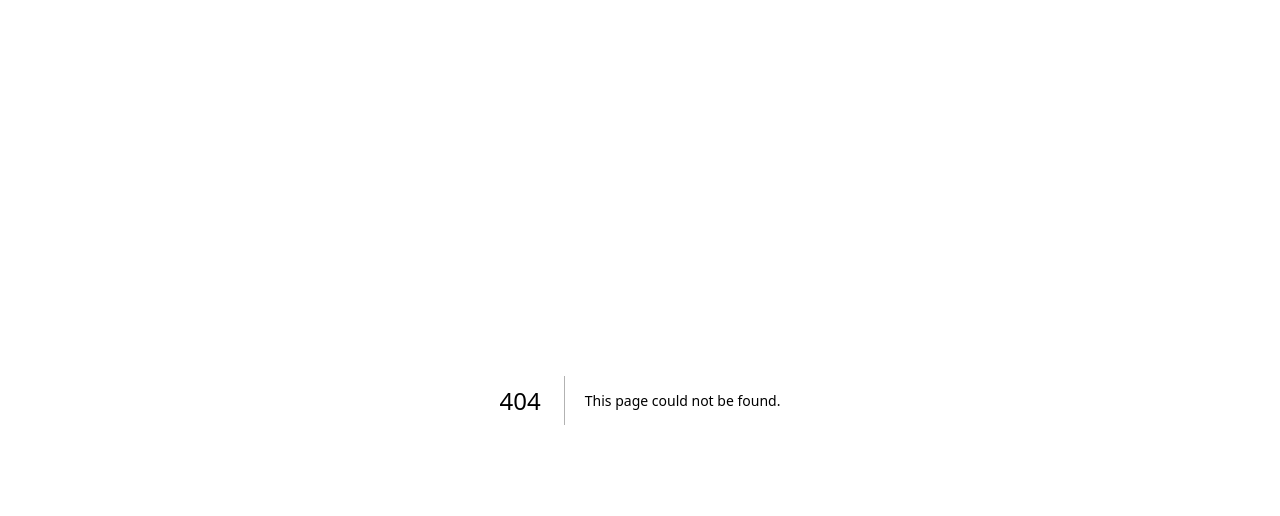
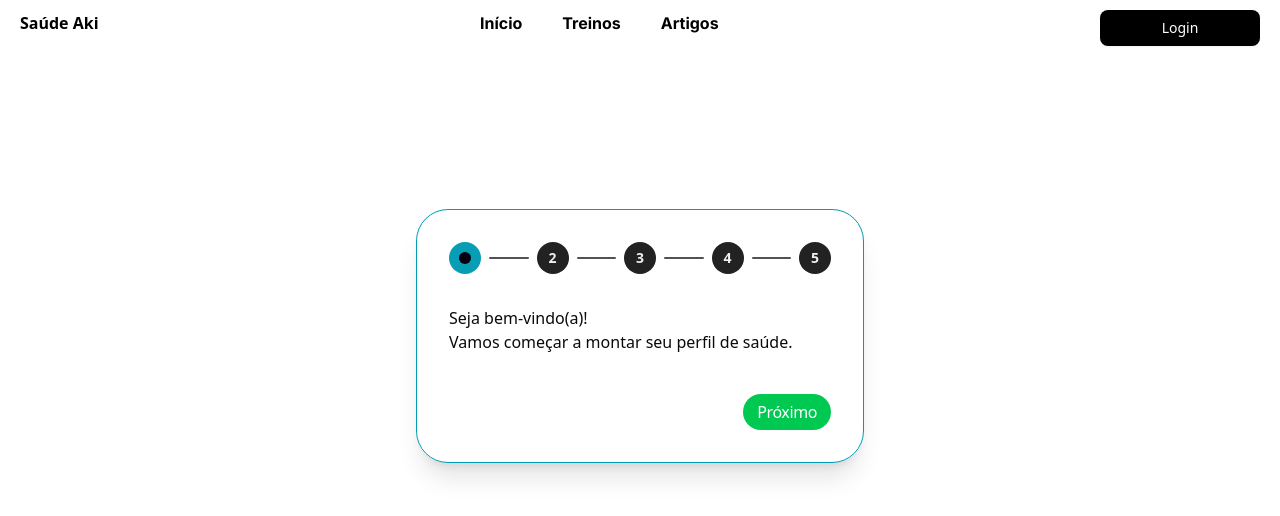
Before and after one commit to LaddyMih/SaudeAki, a Next.js app: page /login in a window 1280 px wide. Before the commit this address had no page. Shown: the top 516 px of the page. Built offline with nearby package versions, Linux system fonts and the light colour scheme.

Commit message:
fix:adicionando o imc no stepper

```diff
--- /dev/null
+++ b/app/login/page.tsx
@@ -0,0 +1,15 @@
+import Navbar from "@/components/navbar";
+import StepperForm from "@/components/Stepper/StepperForm";
+
+
+
+export default function LoginPage() {
+  return (
+    <div>
+      <Navbar />
+      <div className="p-8">
+        <StepperForm/>
+      </div>
+    </div>
+  );
+}
--- a/app/page.tsx
+++ b/app/page.tsx
@@ -1,45 +1,13 @@
-"use client"
+"use client";
 
-import Navbar from '@/components/navbar';
-import Stepper, { Step } from '@/components/Stepper/Stepper';
-import { useState } from 'react';
-export default function Page (
+import Navbar from "@/components/navbar";
+import HeroSection from "@/components/HeroSection";
 
-)
-{
-    const [name, setName] = useState(""); // <-- adicionando estado
-    return (
-      <div>
-      <Navbar/>
-
-            <Stepper
-  initialStep={1}
-  onStepChange={(step) => {
-    console.log(step);
-  }}
-  onFinalStepCompleted={() => console.log("All steps completed!")}
-  backButtonText="Previous"
-  nextButtonText="Next"
->
-  <Step>
-    <h2>Welcome to the React Bits stepper!</h2>
-    <p>Check out the next step!</p>
-  </Step>
-  <Step>
-    <h2>Step 2</h2>
-    <img style={{ height: '100px', width: '100%', objectFit: 'cover', objectPosition: 'center -70px', borderRadius: '15px', marginTop: '1em' }} src="https://www.purrfectcatgifts.co.uk/cdn/shop/collections/Funny_Cat_Cards_640x640.png?v=1663150894" />
-    <p>Custom step content!</p>
-  </Step>
-  <Step>
-    <h2>How about an input?</h2>
-    <input value={name} onChange={(e) => setName(e.target.value)} placeholder="Your name?" />
-  </Step>
-  <Step>
-    <h2>Final Step</h2>
-    <p>You made it!</p>
-  </Step>
-</Stepper>
-
-        </div>
-    )
+export default function Page() {
+  return (
+    <div>
+      <Navbar />
+      <HeroSection />
+    </div>
+  );
 }
--- /dev/null
+++ b/components/HeroSection.tsx
@@ -0,0 +1,12 @@
+export default function HeroSection() {
+  return (
+    <section className="flex flex-col items-center justify-center min-h-screen pt-[120px]">
+      <h1 className="text-4xl font-bold text-center mb-4">
+        Bem-vindo ao Saúde Aki
+      </h1>
+      <p className="text-lg text-gray-600 text-center max-w-2xl">
+        Aqui você encontra treinos, artigos e dicas para melhorar sua saúde.
+      </p>
+    </section>
+  );
+}
--- a/components/Stepper/Stepper.tsx
+++ b/components/Stepper/Stepper.tsx
@@ -88,7 +88,7 @@ export default function Stepper({
     >
       <div
         className={`mx-auto w-full max-w-md rounded-4xl shadow-xl ${stepCircleContainerClassName}`}
-        style={{ border: "1px solid #222" }}
+        style={{ border: "1px solid #009cb4ff" }}
       >
         <div
           className={`${stepContainerClassName} flex w-full items-center p-8`}
@@ -302,9 +302,9 @@ function StepIndicator({
     >
       <motion.div
         variants={{
-          inactive: { scale: 1, backgroundColor: "#222", color: "#a3a3a3" },
-          active: { scale: 1, backgroundColor: "#5227FF", color: "#5227FF" },
-          complete: { scale: 1, backgroundColor: "#5227FF", color: "#3b82f6" },
+          inactive: { scale: 1, backgroundColor: "#222", color: "#efededff" },
+          active: { scale: 1, backgroundColor: "#079eb5ff", color: "#5227FF" },
+          complete: { scale: 1, backgroundColor: "#07c1ddff", color: "#0882a0ff" },
         }}
         transition={{ duration: 0.3 }}
         className="flex h-8 w-8 items-center justify-center rounded-full font-semibold"
@@ -328,7 +328,7 @@ interface StepConnectorProps {
 function StepConnector({ isComplete }: StepConnectorProps) {
   const lineVariants: Variants = {
     incomplete: { width: 0, backgroundColor: "transparent" },
-    complete: { width: "100%", backgroundColor: "#5227FF" },
+    complete: { width: "100%", backgroundColor: "#8f93d1ff" },
   };
 
   return (
--- /dev/null
+++ b/components/Stepper/StepperForm.tsx
@@ -0,0 +1,87 @@
+"use client";
+
+import { useState } from "react";
+import Stepper, { Step } from "@/components/Stepper/Stepper";
+
+export default function StepperForm() {
+  const [name, setName] = useState("");
+  const [peso, setPeso] = useState("");
+  const [altura, setAltura] = useState("");
+
+  // Função para calcular o IMC
+  const calcularIMC = () => {
+    const pesoNum = parseFloat(peso);
+    const alturaNum = parseFloat(altura);
+    if (pesoNum > 0 && alturaNum > 0) {
+      return (pesoNum / (alturaNum * alturaNum)).toFixed(2);
+    }
+    return null;
+  };
+
+  const imc = calcularIMC();
+
+  return (
+    <Stepper
+      initialStep={1}
+      onStepChange={(step) => console.log("Step:", step)}
+      onFinalStepCompleted={() => console.log("Todos os passos concluídos!")}
+      backButtonText="Anterior"
+      nextButtonText="Próximo"
+    >
+      <Step>
+        <h2>Seja bem-vindo(a)!</h2>
+        <p>Vamos começar a montar seu perfil de saúde.</p>
+      </Step>
+
+      <Step>
+        <h2>Qual o seu nome?</h2>
+        <input
+          type="text"
+          value={name}
+          onChange={(e) => setName(e.target.value)}
+          placeholder="Digite seu nome"
+          className="border rounded px-2 py-1"
+        />
+      </Step>
+
+      <Step>
+        <h2>Qual o seu peso?</h2>
+        <div className="flex items-center gap-2">
+          <input
+            type="number"
+            value={peso}
+            onChange={(e) => setPeso(e.target.value)}
+            placeholder="Digite seu peso"
+            className="border rounded px-2 py-1 w-24"
+          />
+          <span>kg</span>
+        </div>
+      </Step>
+
+      <Step>
+        <h2>Qual a sua altura?</h2>
+        <div className="flex items-center gap-2">
+          <input
+            type="number"
+            step="0.01"
+            value={altura}
+            onChange={(e) => setAltura(e.target.value)}
+            placeholder="Digite sua altura"
+            className="border rounded px-2 py-1 w-24"
+          />
+          <span>m</span>
+        </div>
+      </Step>
+
+      <Step>
+        <h2>Pronto, {name}!</h2>
+        {imc ? (
+          <p>Seu IMC é <strong>{imc}</strong>.</p>
+        ) : (
+          <p>Por favor, preencha peso e altura válidos para calcular o IMC.</p>
+        )}
+        <p>Obrigado por completar seu perfil.</p>
+      </Step>
+    </Stepper>
+  );
+}
--- a/components/navbar.tsx
+++ b/components/navbar.tsx
@@ -10,7 +10,7 @@ export default function Navbar () {
       {/* Esquerda */}
       <div className="flex items-center">
         <Link
-          href="/"
+          href="/login"
           className="text-black text-center no-underline font-bold hover:text-slate-500 transition-colors duration-200 ease-in-out"
         >
           Saúde Aki
@@ -21,13 +21,14 @@ export default function Navbar () {
       <div className={cn(titleFont.className,"flex justify-center items-center gap-10")}>
 
         <Link href="/" className="text-black text-center no-underline font-bold hover:text-slate-500 transition-colors duration-200 ease-in-out">Início</Link>
-        <p>Treinos</p>
-        <p>Artigos</p>
+        <Link href="/" className="text-black text-center no-underline font-bold hover:text-slate-500 transition-colors duration-200 ease-in-out">Treinos</Link>
+        <Link href="/" className="text-black text-center no-underline font-bold hover:text-slate-500 transition-colors duration-200 ease-in-out">Artigos</Link>
+
       </div>
 
       {/* Direita */}
       <div>
-        <Link href="/" passHref>
+        <Link href="/login" passHref>
           <Button
             className={cn(
               "text-white bg-black w-[10rem] font-normal",
```
Also changed, not shown: 2 other files (tests, documents, lock files or other folders).
